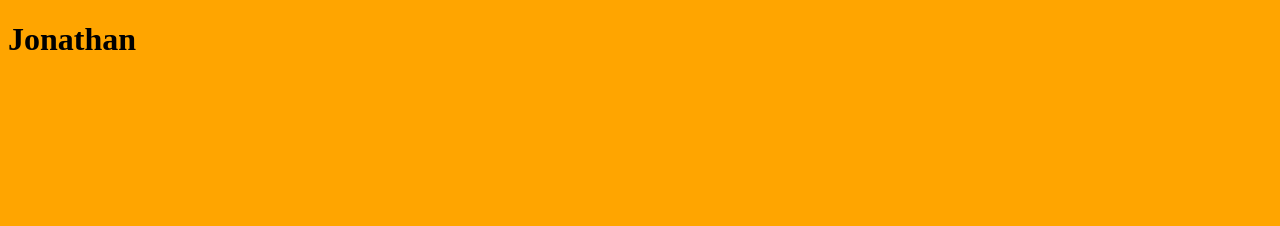
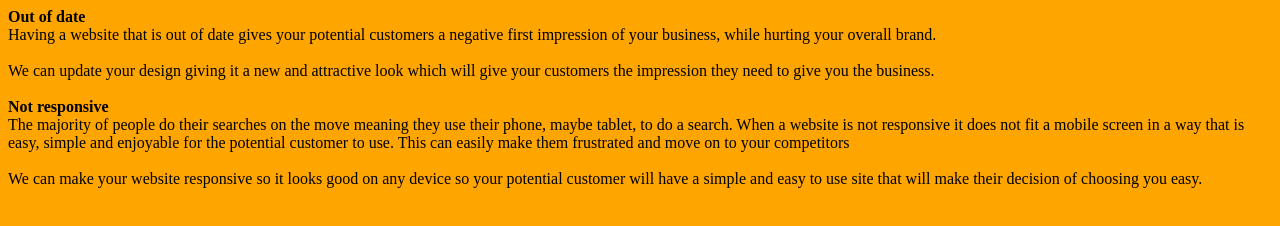
Before and after one commit to jrschupak/sales-template-app, a plain HTML site: page index.html in a window 1280 px wide. Drawn offline with nearby package versions, Linux system fonts and the light colour scheme.

Commit message:
HBS displays each object content

```diff
--- a/index.html
+++ b/index.html
@@ -8,7 +8,17 @@
   <div id="sales-output">This is where the sales output will go</div>
 
   <script id="sales-output-template" type="text/x-handlebars-template">
-    <h1>{{name}}</h1>
+
+
+	      {{#each theIssue}}
+	      	<strong>{{what}}</strong>
+          <br>
+          {{why}}
+          <br><br>
+          {{how}}
+          <br><br>
+	      {{/each}}
+
   </script>
 
   <script src="static/js/main.js"></script>
--- a/index.js
+++ b/index.js
@@ -1,4 +1,22 @@
-var  object = {name: "Jonathan"}
+var issues = {
+  theIssue: [
+    {
+      what: "Out of date",
+      why: "Having a website that is out of date gives your potential customers a negative first impression of your business, while hurting your overall brand.",
+      how: "We can update your design giving it a new and attractive look which will give your customers the impression they need to give you the business."
+    },
+    {
+      what: "Not responsive",
+      why: "The majority of people do their searches on the move meaning they use their phone, maybe tablet, to do a search. When a website is not responsive it does not fit a mobile screen in a way that is easy, simple and enjoyable for the potential customer to use. This can easily make them frustrated and move on to your competitors",
+      how: "We can make your website responsive so it looks good on any device so your potential customer will have a simple and easy to use site that will make their decision of choosing you easy."
+    }
+  ]
+}
+
+
+
+
+
 
 //first grab the the template from the index.html page
 var source = document.getElementById('sales-output-template').innerHTML;
@@ -8,7 +26,7 @@ var template = Handlebars.compile(source);
 
 //pass the object to the function, store it in the "html" variable
 //the function will return computer html to us
-var computedHtml = template(object);
+var computedHtml = template(issues);
 
 var container = document.getElementById('sales-output');
 container.innerHTML = computedHtml;
```
